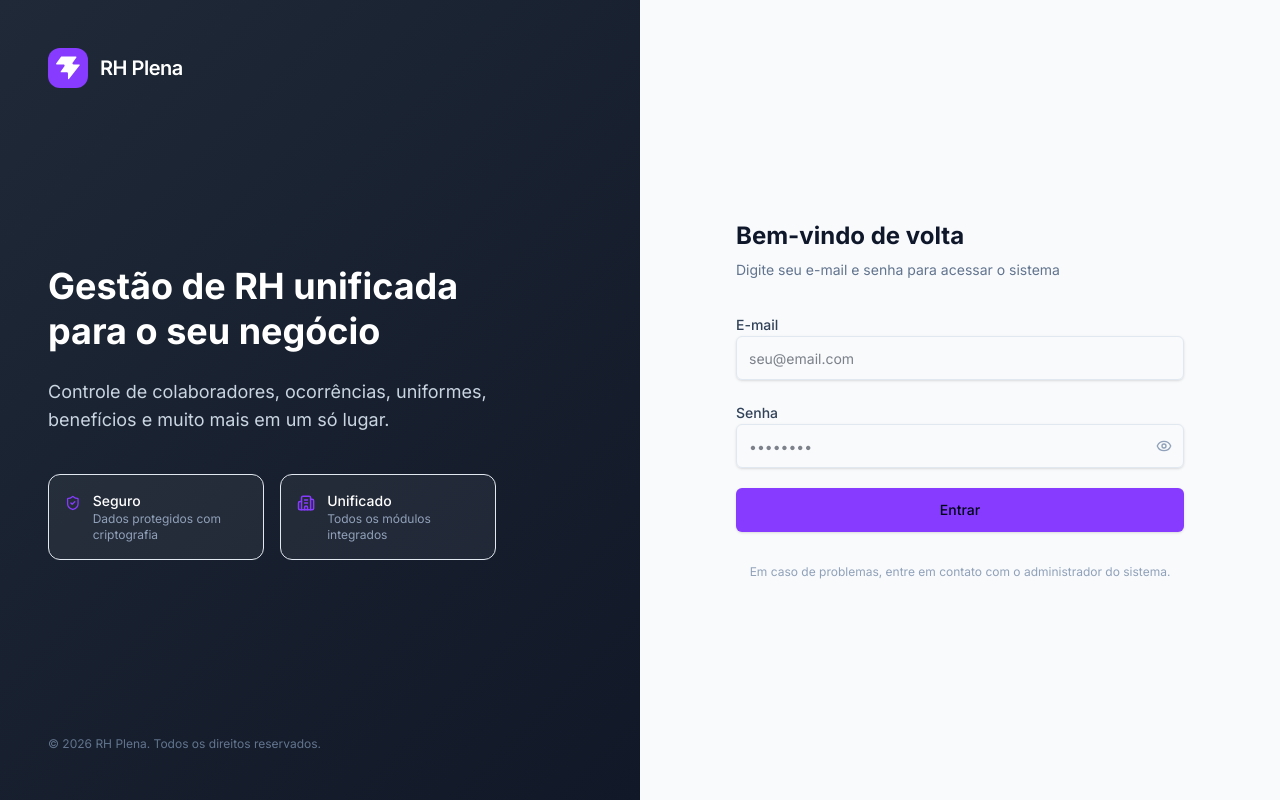
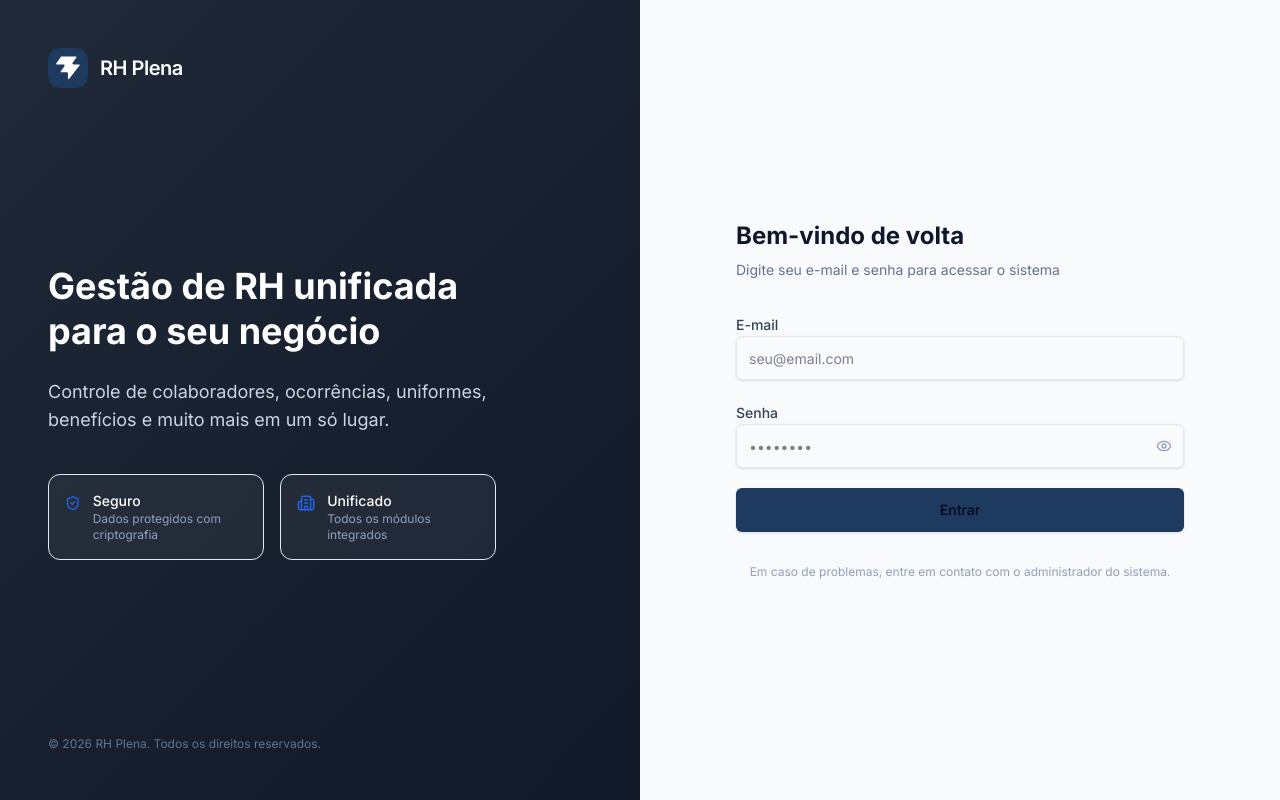
Before and after one commit to financeiroplenaserv-art/RH-Plena-Unificado, a React (Vite) app: page / in a window 1280 px wide. Built offline with nearby package versions, Linux system fonts and the light colour scheme; no server answers.

Commit message:
fix: ajusta cor da tela de login para identidade azul da Plena

```diff
--- a/src/pages/LoginPage.tsx
+++ b/src/pages/LoginPage.tsx
@@ -38,7 +38,7 @@ export function LoginPage({
       {/* Lado esquerdo — Branding */}
       <div className="hidden lg:flex lg:w-1/2 flex-col justify-between p-12 text-white" style={{ background: 'linear-gradient(135deg, #1F2937 0%, #111827 100%)' }}>
         <div className="flex items-center gap-3">
-          <div className="w-10 h-10 rounded-xl flex items-center justify-center" style={{ backgroundColor: '#863bff' }}>
+          <div className="w-10 h-10 rounded-xl flex items-center justify-center" style={{ backgroundColor: '#1E3A5F' }}>
             <svg width="24" height="24" viewBox="0 0 48 46" fill="none" xmlns="http://www.w3.org/2000/svg">
               <path fill="#fff" d="M25.946 44.938c-.664.845-2.021.375-2.021-.698V33.937a2.26 2.26 0 0 0-2.262-2.262H10.287c-.92 0-1.456-1.04-.92-1.788l7.48-10.471c1.07-1.497 0-3.578-1.842-3.578H1.237c-.92 0-1.456-1.04-.92-1.788L10.013.474c.214-.297.556-.474.92-.474h28.894c.92 0 1.456 1.04.92 1.788l-7.48 10.471c-1.07 1.498 0 3.579 1.842 3.579h11.377c.943 0 1.473 1.088.89 1.83L25.947 44.94z" />
             </svg>
@@ -56,14 +56,14 @@ export function LoginPage({
 
           <div className="grid grid-cols-2 gap-4 pt-4">
             <div className="flex items-start gap-3 p-4 rounded-xl bg-white/5 border border-white/10">
-              <ShieldCheck className="w-5 h-5 mt-0.5" style={{ color: '#863bff' }} />
+              <ShieldCheck className="w-5 h-5 mt-0.5" style={{ color: '#2563EB' }} />
               <div>
                 <p className="font-medium text-sm">Seguro</p>
                 <p className="text-xs text-slate-400">Dados protegidos com criptografia</p>
               </div>
             </div>
             <div className="flex items-start gap-3 p-4 rounded-xl bg-white/5 border border-white/10">
-              <Building2 className="w-5 h-5 mt-0.5" style={{ color: '#863bff' }} />
+              <Building2 className="w-5 h-5 mt-0.5" style={{ color: '#2563EB' }} />
               <div>
                 <p className="font-medium text-sm">Unificado</p>
                 <p className="text-xs text-slate-400">Todos os módulos integrados</p>
@@ -82,7 +82,7 @@ export function LoginPage({
         <div className="w-full max-w-md space-y-8">
           {/* Header mobile */}
           <div className="lg:hidden flex items-center justify-center gap-3 mb-8">
-            <div className="w-10 h-10 rounded-xl flex items-center justify-center" style={{ backgroundColor: '#863bff' }}>
+            <div className="w-10 h-10 rounded-xl flex items-center justify-center" style={{ backgroundColor: '#1E3A5F' }}>
               <svg width="24" height="24" viewBox="0 0 48 46" fill="none" xmlns="http://www.w3.org/2000/svg">
                 <path fill="#fff" d="M25.946 44.938c-.664.845-2.021.375-2.021-.698V33.937a2.26 2.26 0 0 0-2.262-2.262H10.287c-.92 0-1.456-1.04-.92-1.788l7.48-10.471c1.07-1.497 0-3.578-1.842-3.578H1.237c-.92 0-1.456-1.04-.92-1.788L10.013.474c.214-.297.556-.474.92-.474h28.894c.92 0 1.456 1.04.92 1.788l-7.48 10.471c-1.07 1.498 0 3.579 1.842 3.579h11.377c.943 0 1.473 1.088.89 1.83L25.947 44.94z" />
               </svg>
@@ -113,7 +113,7 @@ export function LoginPage({
                 value={email}
                 onChange={(e) => setEmail(e.target.value)}
                 required
-                className="h-11 border-slate-200 focus-visible:ring-[#863bff] focus-visible:ring-1"
+                className="h-11 border-slate-200 focus-visible:ring-[#1E3A5F] focus-visible:ring-1"
               />
             </div>
 
@@ -129,7 +129,7 @@ export function LoginPage({
                   value={senha}
                   onChange={(e) => setSenha(e.target.value)}
                   required
-                  className="h-11 border-slate-200 pr-10 focus-visible:ring-[#863bff] focus-visible:ring-1"
+                  className="h-11 border-slate-200 pr-10 focus-visible:ring-[#1E3A5F] focus-visible:ring-1"
                 />
                 <button
                   type="button"
@@ -146,7 +146,7 @@ export function LoginPage({
               type="submit"
               className="w-full h-11 text-sm font-medium"
               disabled={loading}
-              style={{ backgroundColor: '#863bff' }}
+              style={{ backgroundColor: '#1E3A5F' }}
             >
               {loading ? (
                 <>
@@ -164,7 +164,7 @@ export function LoginPage({
                   <button
                     type="button"
                     onClick={() => setModoLogin(false)}
-                    className="text-sm text-[#863bff] hover:underline font-medium"
+                    className="text-sm text-[#1E3A5F] hover:underline font-medium"
                   >
                     Criar nova conta administradora
                   </button>
@@ -174,7 +174,7 @@ export function LoginPage({
                     onClick={() => setModoLogin(true)}
                     className="text-sm text-slate-500 hover:text-slate-700"
                   >
-                    Já tem conta? <span className="text-[#863bff] hover:underline font-medium">Fazer login</span>
+                    Já tem conta? <span className="text-[#1E3A5F] hover:underline font-medium">Fazer login</span>
                   </button>
                 )}
               </div>
```
